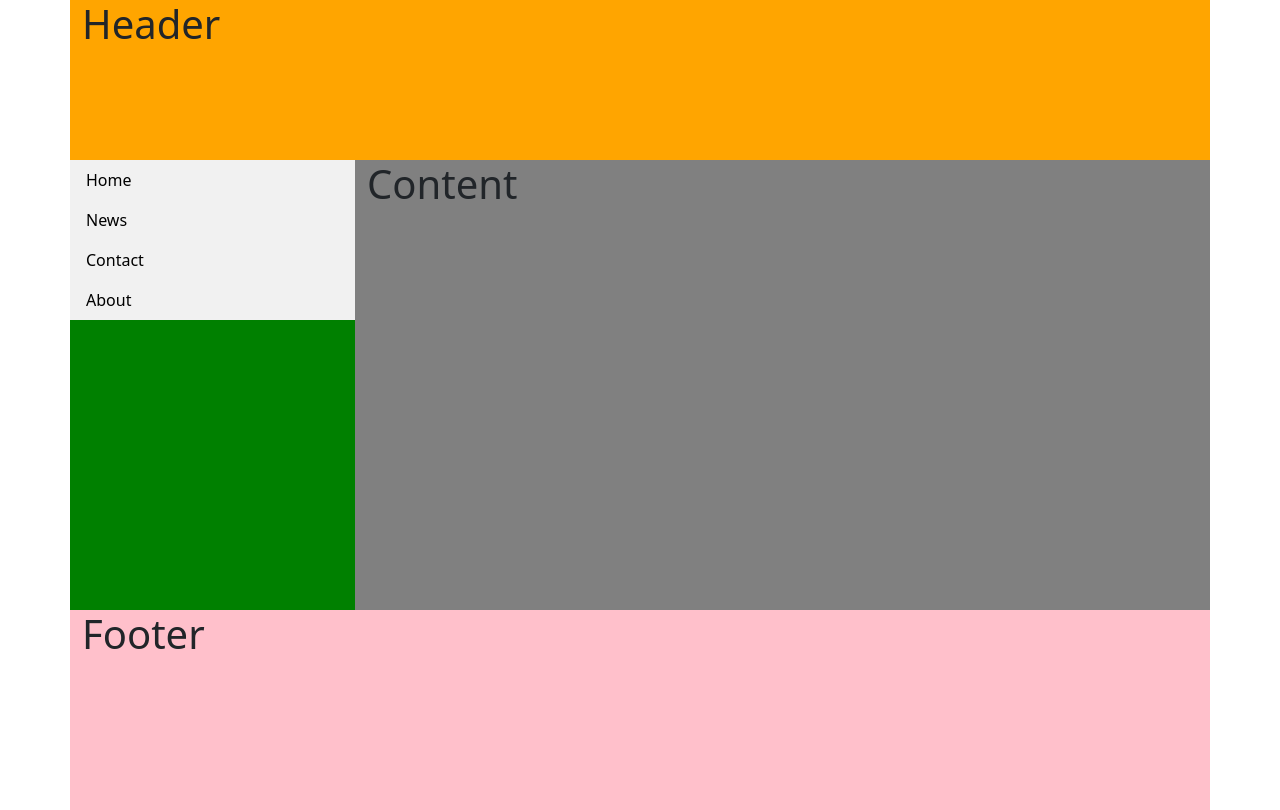
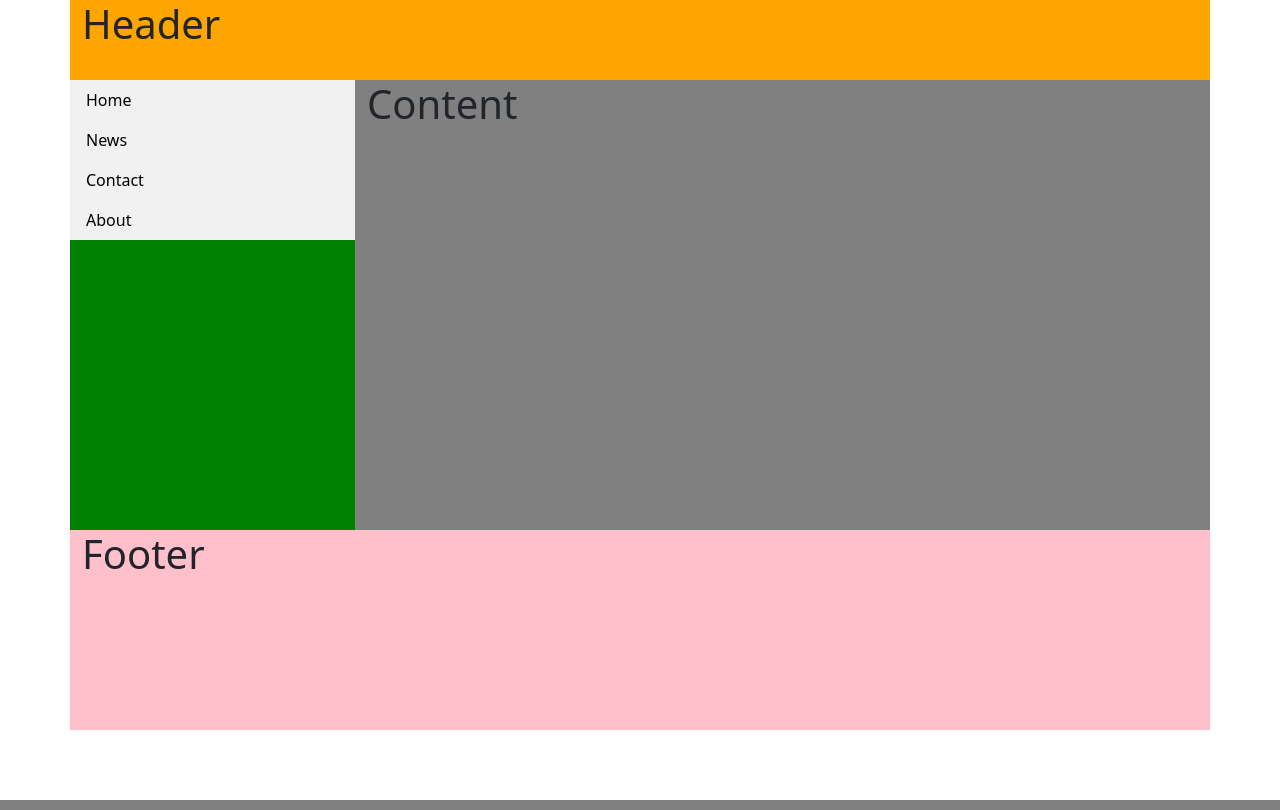
Before and after one commit to waiwaix43/Nakhon-Si-Thammarat-Project, a PHP site: page / in a window 1280 px wide. Run offline with PHP 8.4, Linux system fonts and the light colour scheme.

Commit message:
Update index.php

```diff
--- a/index.php
+++ b/index.php
@@ -9,7 +9,7 @@
     <title>Chiang Mai Project</title>
     <style>
       #header{
-        height: 160px;
+        height: 80px;
         background-color: orange;
       }
       #sidebar{
```
